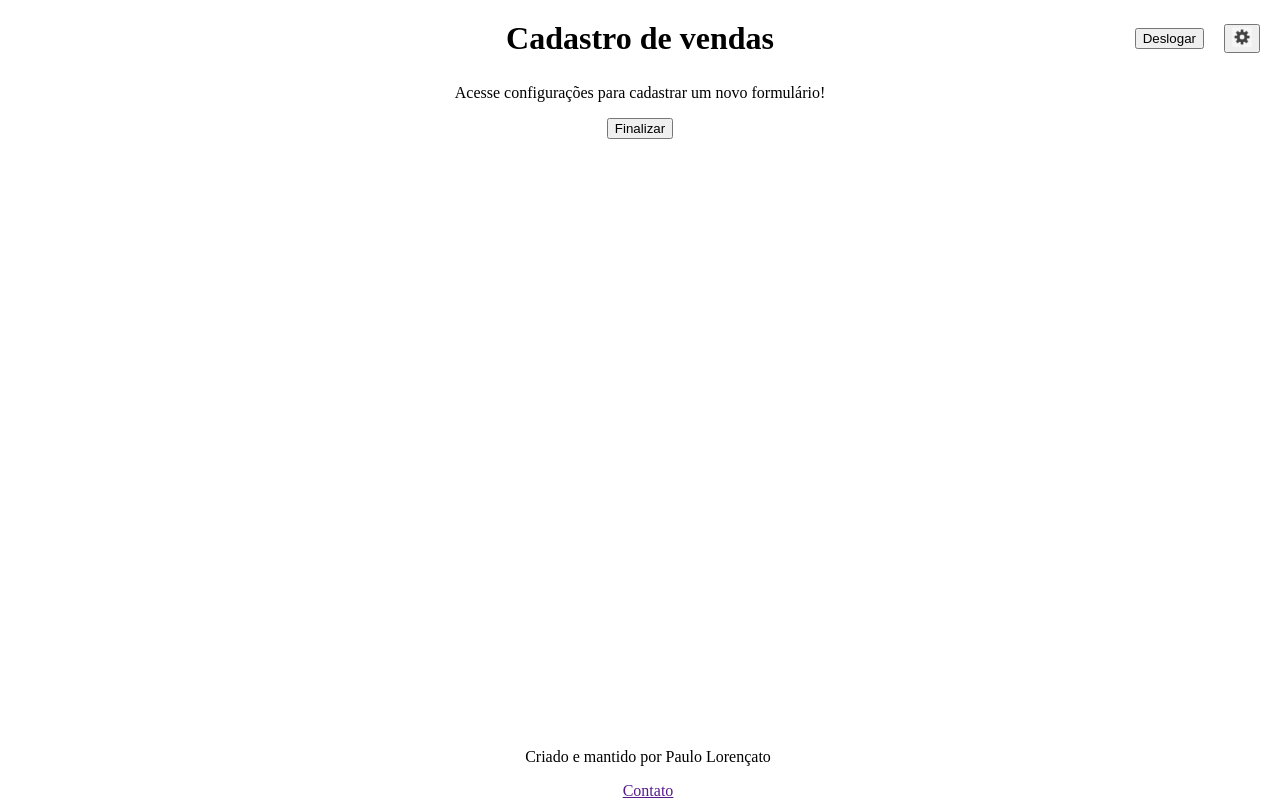
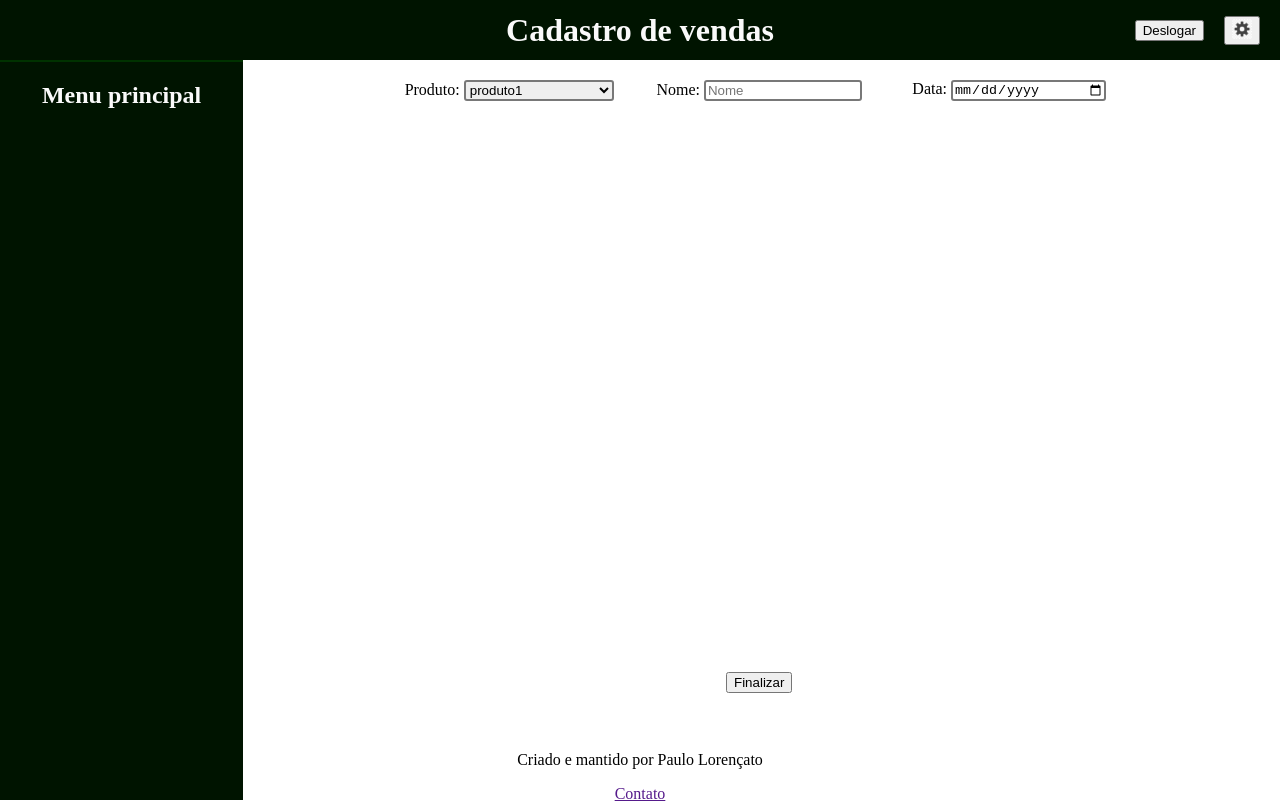
Before and after one commit to PauloLorencato/sales-manager, a plain HTML site: page src/pages/sales.html in a window 1280 px wide. Drawn offline with Linux system fonts and the light colour scheme.

Commit message:
Posicionamentos CSS

```diff
--- a/src/data/form.json
+++ b/src/data/form.json
@@ -1,5 +1,5 @@
 {
-  "Form": [{
+  "form": [{
     "nome": "Data",
     "tipo": "date",
     "texto": ""
--- a/src/pages/sales.html
+++ b/src/pages/sales.html
@@ -15,10 +15,15 @@
     </section>
   </header>
   <main>
-    <form action="../scripts/sales.js" method="get" id = "form">
-      <p id = "empty">Acesse configurações para cadastrar um novo formulário!</p>
+    <section id="latBar">
+      <h2>Menu principal</h2>
+    </section>
+    <section id = 'mainArea'>
+      <form action="../scripts/sales.js" method="get" id = "form">
+        <p id = "empty">Acesse configurações para cadastrar um novo formulário!</p>
+      </form>
       <button type="submit" id = "submit">Finalizar</button>
-    </form>
+    </section>
   </main>
   <footer>
     <p id="assinatura">Criado e mantido por Paulo Lorençato</p>
--- a/src/scripts/sales.js
+++ b/src/scripts/sales.js
@@ -2,12 +2,45 @@ let forms = document.getElementById('form');
 
 fetch("../data/form.json").then((data) => {
   data.json().then((data) => {
-    console.log(data);
-    console.log(data.Form[0].nome);
-    for (let i = 0; i < Object(data).keys.length; i += 1) {
-      let campo = document.createElement('input');
-      campo.setAttribute('name', `${data.keys[i]}`);
-      forms.appendChild(campo);
+    let empty = document.getElementById('empty');
+    forms.removeChild(empty);
+    for (let i = 0; i < data.form.length; i += 1) {
+      let objeto = data.form[i];
+      let campo = document.createElement('div');
+      campo.classList += 'campo';
+      console.log(objeto.texto);
+      if (typeof(objeto.texto) === 'object') {
+        let drop = document.createElement('label');
+        drop.setAttribute('for', `${objeto.nome}`);
+        drop.innerText = `${objeto.nome}: `;
+        campo.append(drop);
+        drop = document.createElement('select');
+        drop.setAttribute('name', `${objeto.nome}`);
+        let option;
+        for (let i = 0; i < objeto.texto.length; i += 1) {
+          option = document.createElement('option');
+          option.setAttribute('name', `${objeto.nome}`);
+          option.setAttribute('value', `${objeto.nome}`);
+          option.innerHTML = objeto.texto[i];
+          drop.append(option);
+          console.log(option);
+          campo.append(drop);
+        }
+      }
+      else {
+        campo. innerHTML = `<label for = ${objeto.nome}>${objeto.nome}: </label>
+        <input type = ${objeto.tipo} name = ${objeto.nome} placeholder = ${objeto.texto}>`
+      }
+      forms.prepend(campo);
+      // let campo = document.createElement('div');
+      // campo.classList = 'campo';
+      // let label = document.createElement('label');
+      // label.setAttribute('for', `${objeto.nome}`);
+      // label.innerText =
+      // let input = document.createElement('input');
+      // input.setAttribute('name', `${objeto.nome}`);
+      // campo.appendChild(input);
+      // forms.appendChild(campo);
     }
 
   })
--- a/src/styles/default.css
+++ b/src/styles/default.css
@@ -1,8 +1,23 @@
+:root {
+    --bkg-color: rgb(250, 250, 250);
+    --strips: rgb(0, 20, 0);
+    --mid-low: rgb(0, 50, 0);
+    --mid-high: rgb(120, 120, 120);
+    --text: rgb(5, 5, 5);
+    --text-strips: rgb(250, 250, 250);
+}
+
+body {
+    margin: 0;
+}
+
 header {
     display: flex;
     height: 60px;
     align-items: center;
     justify-content: center;
+    background-color: var(--strips);
+    color: var(--text-strips);
 }
 
 #nav {
@@ -22,16 +37,63 @@ header {
 
 main {
     text-align: center;
+    display: inline-block;
+}
+
+#latBar {
+    box-sizing: border-box;
+    display: inline-block;
+    width: 19vw;
+    vertical-align: top;
+    height: calc(100vh - 60px);
+    z-index: -1;
+    background-color: var(--strips);
+    border-top: 2px solid var(--mid-low);
+    color: var(--text-strips);
+}
+
+#mainArea {
+    box-sizing: border-box;
+    display: inline-block;
+    height: calc(100vh - 120px);
+}
+
+form {
+    box-sizing: border-box;
+    display: flex;
+    width: 80vw;
+    height: 90%;
+    margin: auto;
+    padding: 20px;
+    justify-content: center;
+
+}
+
+form button {
+    margin-block: 20px;
+}
+
+.campo {
+    width: 250px;
+}
+
+.campo input, .campo select {
+    width: 150px;
+    border-radius: 3px;
+    border: 2px solid var(--mid-high);
 }
 
 footer {
     position: absolute;
     bottom: 0px;
+    left: 0px;
     align-items: center;
     display: inline-block;
     width: 100%;
+    height: 60px;
     vertical-align: middle;
     text-align: center;
+    padding-bottom: 5px;
 }
 
 img {
```
